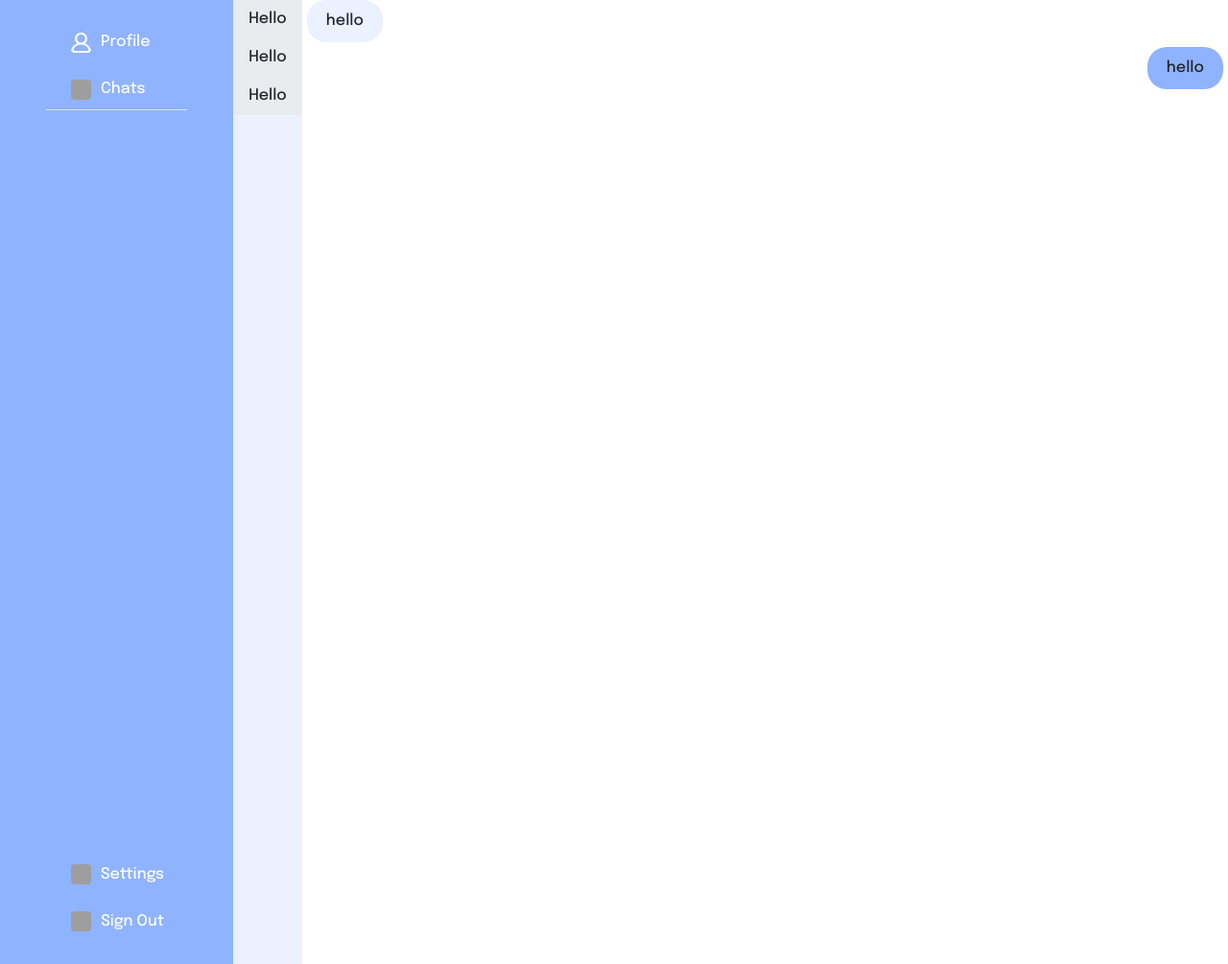
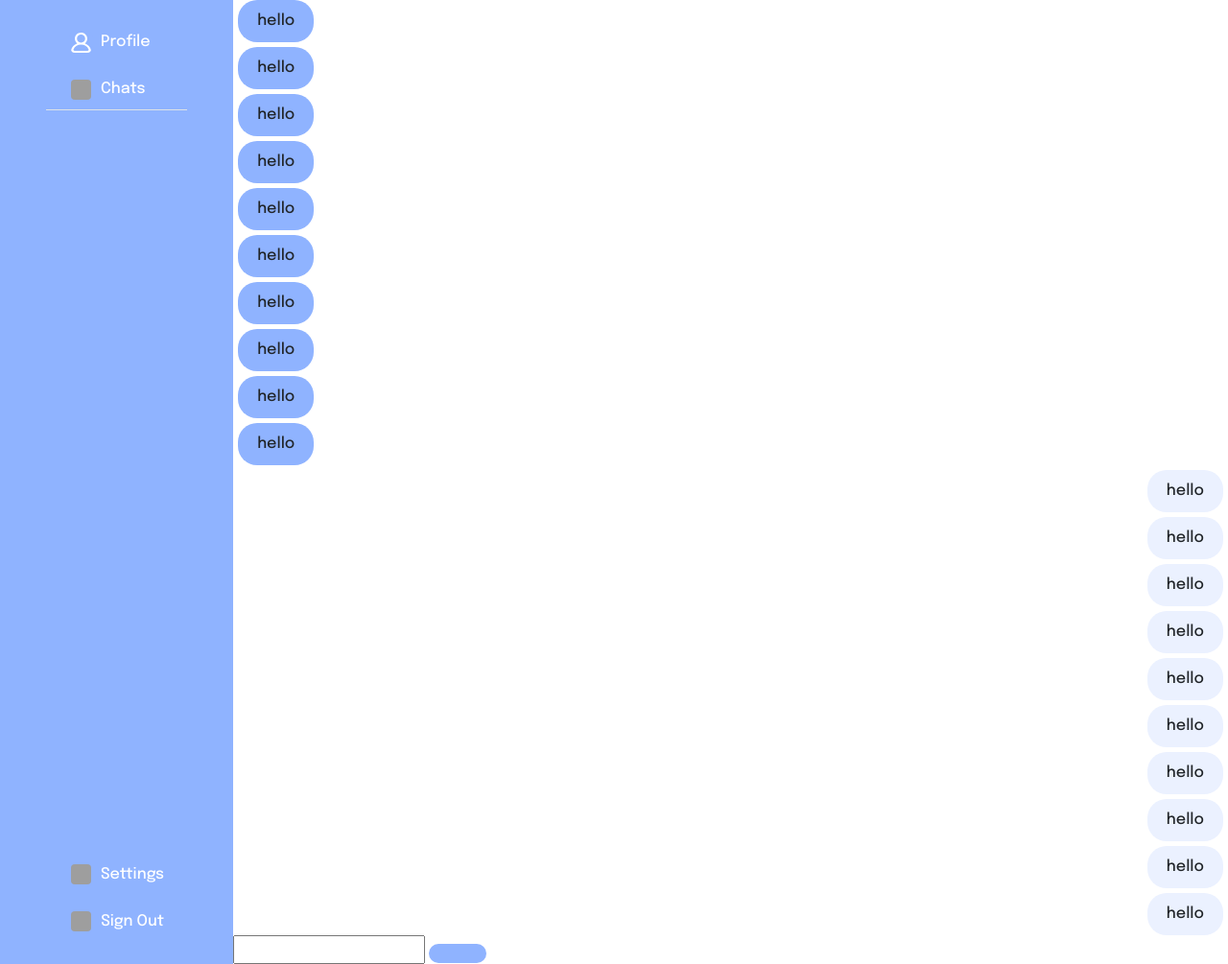
Before and after one commit to alshkre9/messaging-webapp, a Flask app: template app/templates/main.chats.html in a window 1280 px wide. Shown: the whole page at 96% size. Run offline with Flask 3, Linux system fonts and the light colour scheme; the template is opened without the code that fills it, so the values that code supplies are empty; parts of the project's set-up code (start-up, migrations or seed data) failed here and were passed over; some libraries are stand-ins or nearby versions; grey boxes are pictures that could not be loaded.

Commit message:
little refactoring

```diff
--- a/app/static/main.js
+++ b/app/static/main.js
@@ -24,29 +24,6 @@ window.onload = function ()
             )
         }
         )
-
-        var pathname = window.location.pathname;
-        if (pathname != "/sign-in" && pathname != "/sign-up")
-        {
-            document.getElementById("vh2").style.setProperty("height", "100vh");
-        }
-
-        try
-        {
-
-            document.getElementById("note").innerText = parseInt(document.querySelectorAll("#sub-menu > ul > li").length);
-            n = parseInt(document.getElementById("note").innerText);
-            if (n > 99)
-            {
-                document.getElementById("note").innerText = 99;
-        }
-        else if (n == 0 || isNaN(n))
-        {
-            document.getElementById("note").style.setProperty("display", "none", "important")
-        }
-    }
-    catch(TypeError){}
-
 }
 
 function create_message(message_value, class_name)
--- a/app/static/styles.css
+++ b/app/static/styles.css
@@ -5,8 +5,8 @@
     --shade-color: #e9ecef;
     --text-color-light: white;
     --text-color-dark: #04070c;
-    --user-color: var(--primary-color);
-    --friend-message: var(--secondary-color);
+    --user-color: var(--secondary-color);
+    --friend-message: var(--primary-color);
 }
 /* change defaults */
 body {
--- a/app/templates/main.chats.html
+++ b/app/templates/main.chats.html
@@ -1,19 +1,34 @@
 {% extends "main.html" %}
 
 {% block content %}
-    <div class="bg-secondary">
-        <ul>
-            <li class="py-2 px-3" style="background-color: #e9ecef;">hello</li>
-            <li class="py-2 px-3" style="background-color: #e9ecef;">hello</li>
-            <li class="py-2 px-3" style="background-color: #e9ecef;">hello</li>
-        </ul>
-    </div>
-    <div class="h-100 w-100 d-flex">
-        <div class="h-100 w-100">
-            <ul class="d-flex flex-column h-100 w-100">
+    <div class="h-100 w-100 d-flex flex-column">
+        <div class="overflow-auto w-100 h-100">
+            <ul class="d-flex flex-column h-100 w-100 ">
+                <li class="message friend-message">hello</li>
+                <li class="message friend-message">hello</li>
+                <li class="message friend-message">hello</li>
+                <li class="message friend-message">hello</li>
+                <li class="message friend-message">hello</li>
+                <li class="message friend-message">hello</li>
+                <li class="message friend-message">hello</li>
+                <li class="message friend-message">hello</li>
+                <li class="message friend-message">hello</li>
                 <li class="message friend-message">hello</li>
                 <li class="message user-message">hello</li>
+                <li class="message user-message">hello</li>
+                <li class="message user-message">hello</li>
+                <li class="message user-message">hello</li>
+                <li class="message user-message">hello</li>
+                <li class="message user-message">hello</li>
+                <li class="message user-message">hello</li>
+                <li class="message user-message">hello</li>
+                <li class="message user-message">hello</li>
+                <li class="message user-message">hello</li>
             </ul>
+        </div>
+        <div>
+            <input type="text" id="message">
+            <button type="button" id="submit-message"></button>
         </div>
     </div>
 <div style="display: none;">{{ session.close() }}</div>
```
Also changed, not shown: app/authentication.py (+4 -24 lines), app/db_metadata.py (+35 -2 lines).
